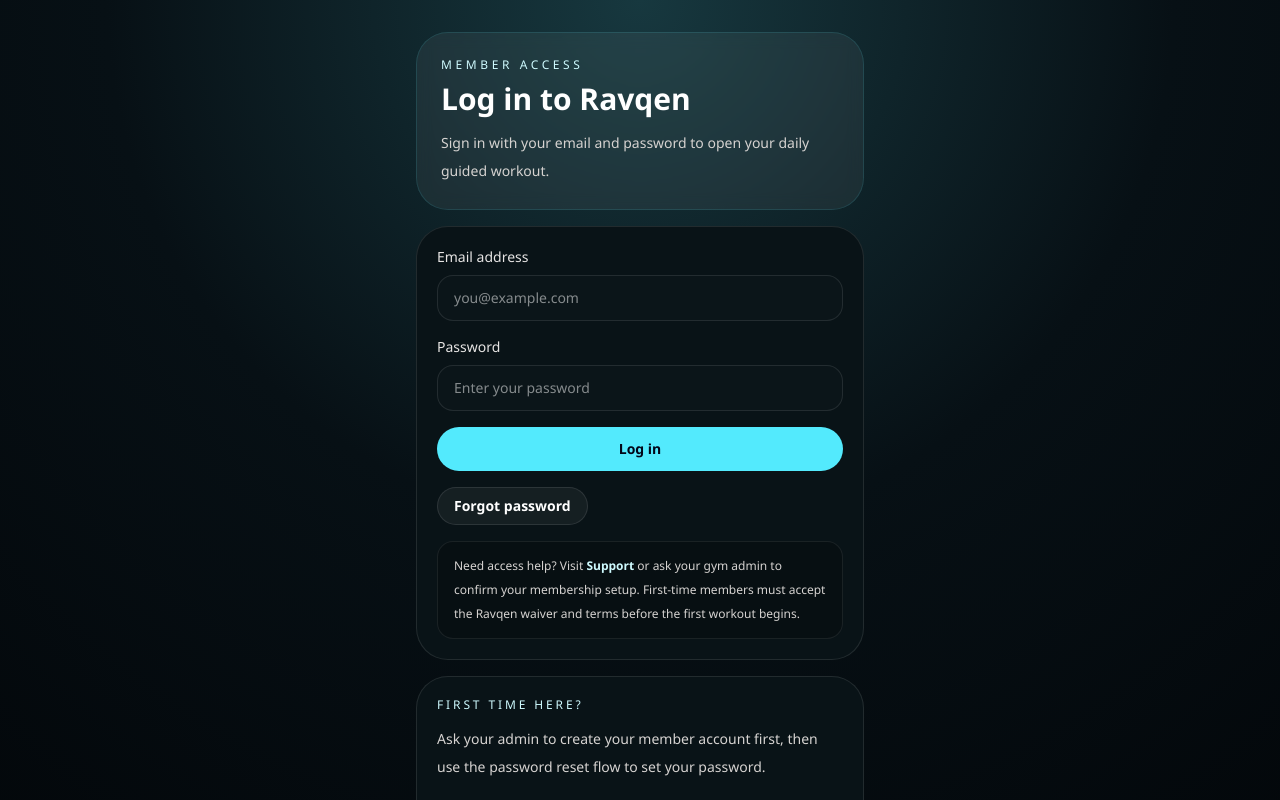
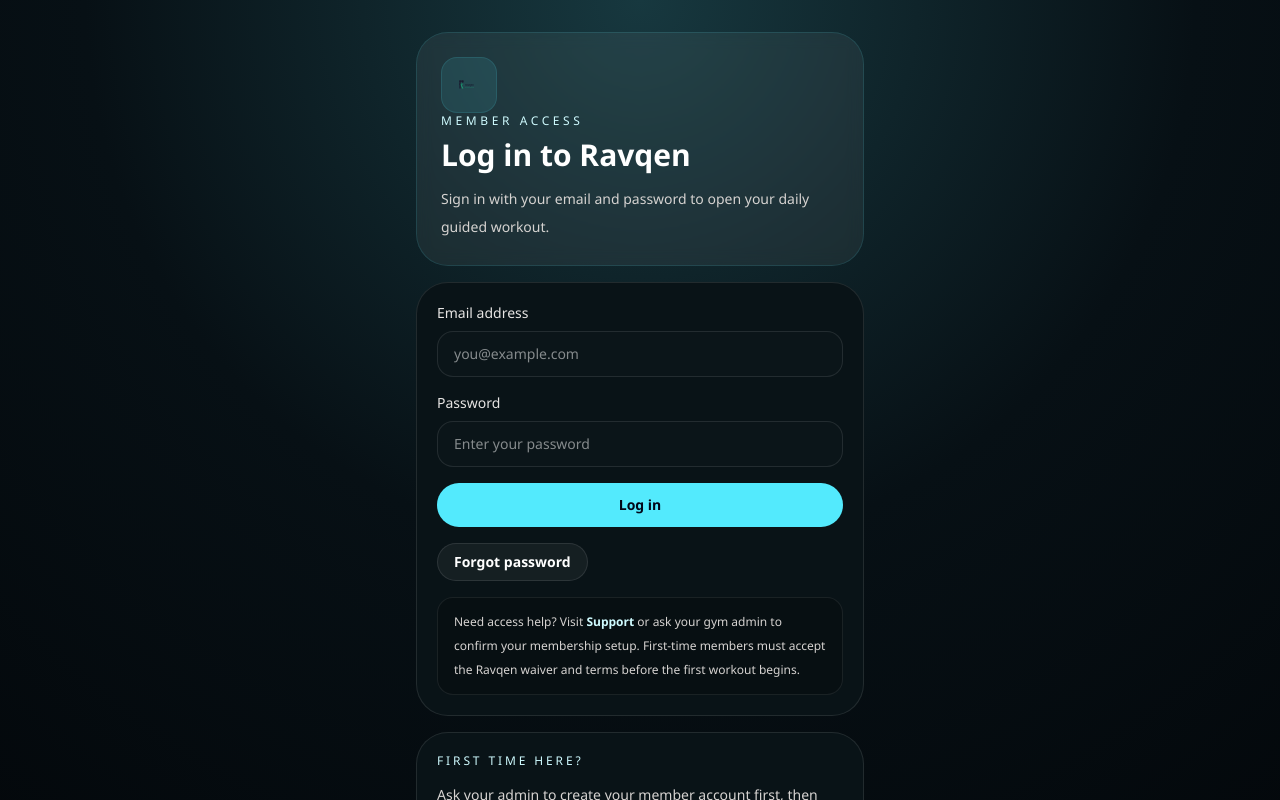
Before and after one commit to cprherosg/ravqenapp, a Next.js app: page /login in a window 1280 px wide. Shown: the top 800 px of the page. Built offline with nearby package versions, Linux system fonts and the light colour scheme; no server answers.

Commit message:
Add Ravqen logo branding

```diff
--- a/app/layout.tsx
+++ b/app/layout.tsx
@@ -10,6 +10,11 @@
     capable: true,
     title: "Ravqen",
     statusBarStyle: "black-translucent",
+  },
+  icons: {
+    icon: "/ravqen-logo.svg",
+    shortcut: "/ravqen-logo.svg",
+    apple: "/ravqen-logo.svg",
   },
 };
 
--- a/app/login/page.tsx
+++ b/app/login/page.tsx
@@ -1,4 +1,5 @@
 import { redirect } from "next/navigation";
+import Image from "next/image";
 import { LoginForm } from "@/components/login-form";
 import { getServerAuthUser } from "@/lib/supabase/session";
 
@@ -13,6 +14,16 @@
     <main className="min-h-screen bg-[radial-gradient(circle_at_top,#17383f_0%,#071015_45%,#020508_100%)] px-4 py-8 text-stone-50">
       <div className="mx-auto flex w-full max-w-md flex-col gap-4">
         <section className="rounded-[2rem] border border-cyan-300/12 bg-white/6 p-6 backdrop-blur">
+          <div className="flex h-14 w-14 items-center justify-center rounded-2xl border border-cyan-300/12 bg-cyan-300/10 p-2">
+            <Image
+              src="/ravqen-logo.svg"
+              alt="Ravqen logo"
+              width={40}
+              height={40}
+              className="h-auto w-auto"
+              priority
+            />
+          </div>
           <p className="text-xs uppercase tracking-[0.3em] text-cyan-100">
             Member access
           </p>
--- a/app/page.tsx
+++ b/app/page.tsx
@@ -1,4 +1,5 @@
 import Link from "next/link";
+import Image from "next/image";
 import { PublicFooter } from "@/components/public-footer";
 import { getAdminAccess } from "@/lib/auth/admin";
 import { getLaunchPlans } from "@/lib/billing";
@@ -73,8 +74,20 @@
           <div className="absolute right-0 top-12 h-48 w-48 rounded-full bg-amber-300/10 blur-3xl" />
           <div className="relative grid gap-8 lg:grid-cols-[1.1fr_0.9fr]">
             <div className="space-y-6">
-              <div className="inline-flex items-center gap-2 rounded-full border border-cyan-200/20 bg-cyan-300/10 px-3 py-1 text-xs font-semibold uppercase tracking-[0.28em] text-cyan-100">
-                Ravqen
+              <div className="flex items-center gap-3">
+                <div className="flex h-14 w-14 items-center justify-center rounded-2xl border border-cyan-200/20 bg-cyan-300/10 p-2">
+                  <Image
+                    src="/ravqen-logo.svg"
+                    alt="Ravqen logo"
+                    width={40}
+                    height={40}
+                    className="h-auto w-auto"
+                    priority
+                  />
+                </div>
+                <div className="inline-flex items-center gap-2 rounded-full border border-cyan-200/20 bg-cyan-300/10 px-3 py-1 text-xs font-semibold uppercase tracking-[0.28em] text-cyan-100">
+                  Ravqen
+                </div>
               </div>
               <div className="space-y-4">
                 <p className="text-sm uppercase tracking-[0.28em] text-stone-300">
--- a/components/public-footer.tsx
+++ b/components/public-footer.tsx
@@ -1,4 +1,5 @@
 import Link from "next/link";
+import Image from "next/image";
 import { getSupportEmail } from "@/lib/billing";
 
 export function PublicFooter() {
@@ -8,7 +9,18 @@
     <footer className="mt-10 rounded-[2rem] border border-white/10 bg-black/20 px-5 py-5 text-sm text-stone-300">
       <div className="flex flex-col gap-4 sm:flex-row sm:items-center sm:justify-between">
         <div>
-          <p className="font-semibold text-white">Ravqen</p>
+          <div className="flex items-center gap-3">
+            <div className="flex h-10 w-10 items-center justify-center rounded-xl border border-cyan-300/12 bg-cyan-300/10 p-2">
+              <Image
+                src="/ravqen-logo.svg"
+                alt="Ravqen logo"
+                width={28}
+                height={28}
+                className="h-auto w-auto"
+              />
+            </div>
+            <p className="font-semibold text-white">Ravqen</p>
+          </div>
           <p className="mt-1 text-xs uppercase tracking-[0.22em] text-stone-400">
             Structured solo training for commercial gyms
           </p>
```
Also changed, not shown: public/ravqen-logo.svg (added).
